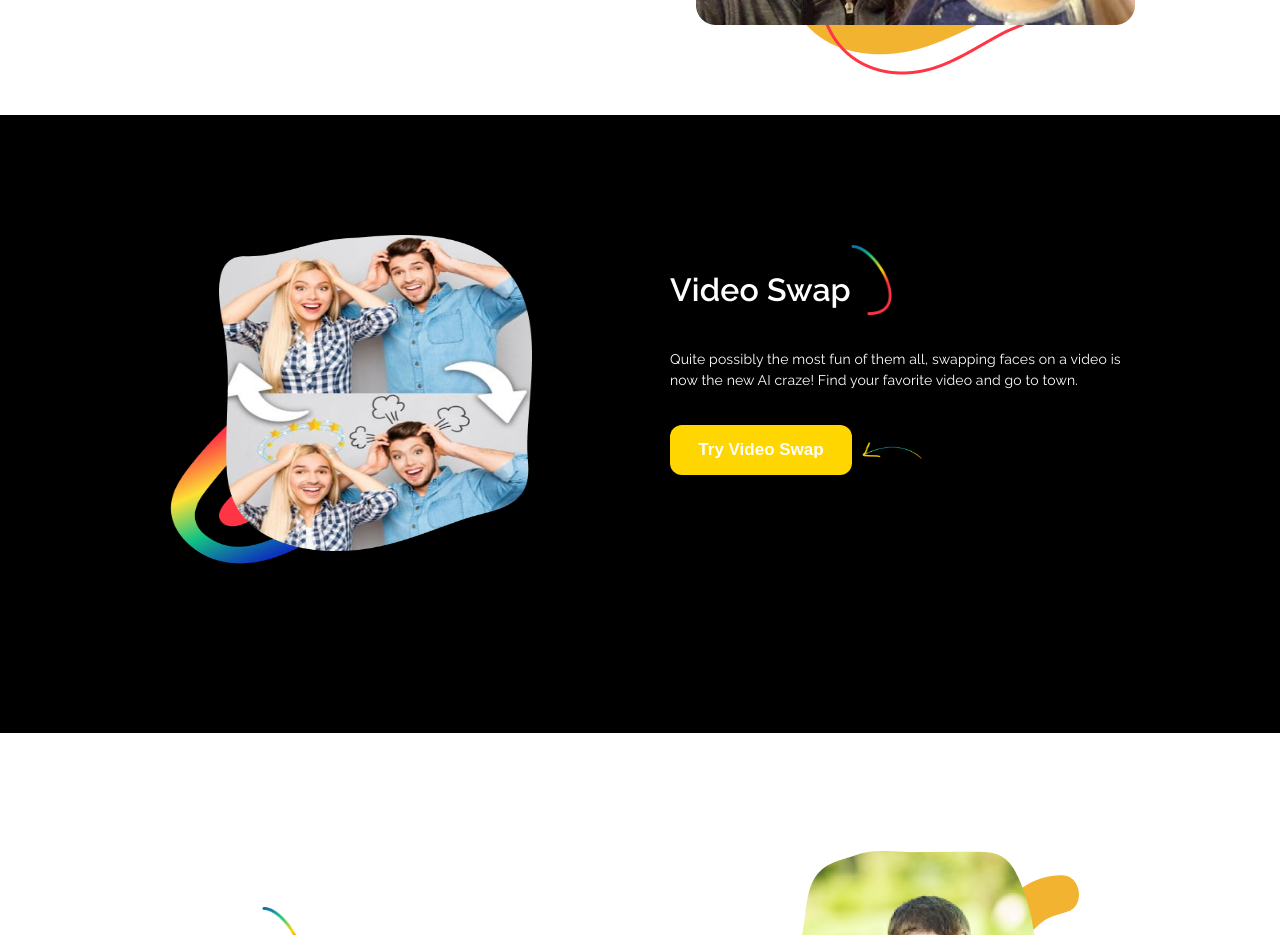
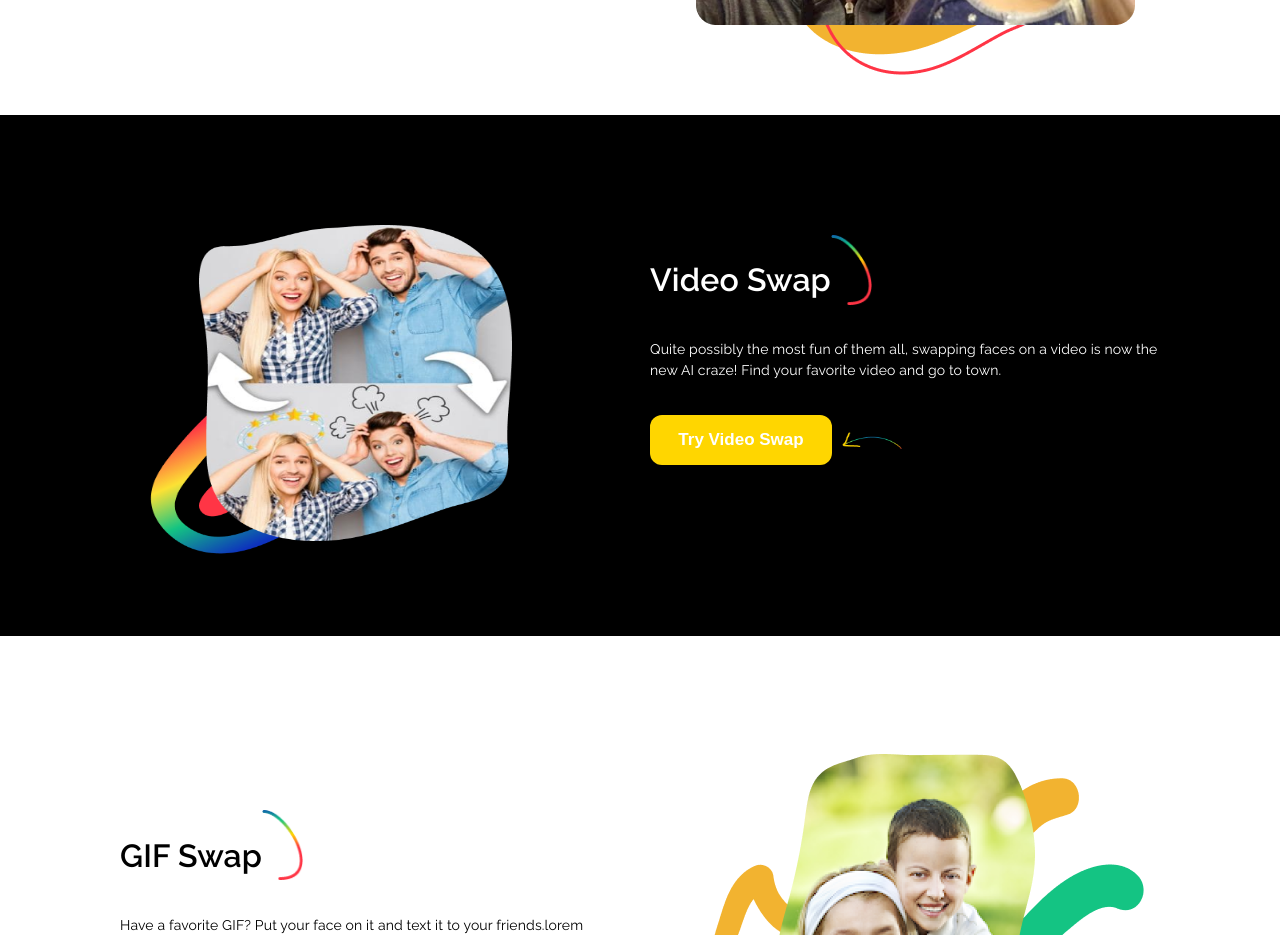
Before and after one commit to Rameeshakhan/DeepDuck, a React (Vite) app: page / in a window 1280 px wide. Shown: the part 1240-2175 px from the top of the page. Built offline with nearby package versions, Linux system fonts and the light colour scheme.

Commit message:
Modified

```diff
--- a/src/assets/css/res.module.css
+++ b/src/assets/css/res.module.css
@@ -32,7 +32,7 @@
   justify-content: center;
   align-items: center;
   height: auto;
-  margin: 20px 8% 10% 8%;
+  margin: 20px 8% 4% 8%;
   color: white
 }
 
@@ -40,6 +40,9 @@
   height: 350px;
   width: 400px;
   margin-top: 10vh;
+  display: flex;
+  justify-content: center;
+  align-items: center;
 }
 
 .section3content {
--- a/src/pages/Landing/Section3.jsx
+++ b/src/pages/Landing/Section3.jsx
@@ -69,11 +69,12 @@ const Section4 = () => {
     const navigate = useNavigate()
 
     const divStyles = {
-        margin: "10px",
-        padding: "10px 20px 10px 20px",
+        // margin: "10px",
+        padding: "10px 10px 10px 10px",
         width: "100%",
         display: "flex",
         flex: 1,
+        // border: "1px solid white",
         alignItems: "center"
     };
 
```
